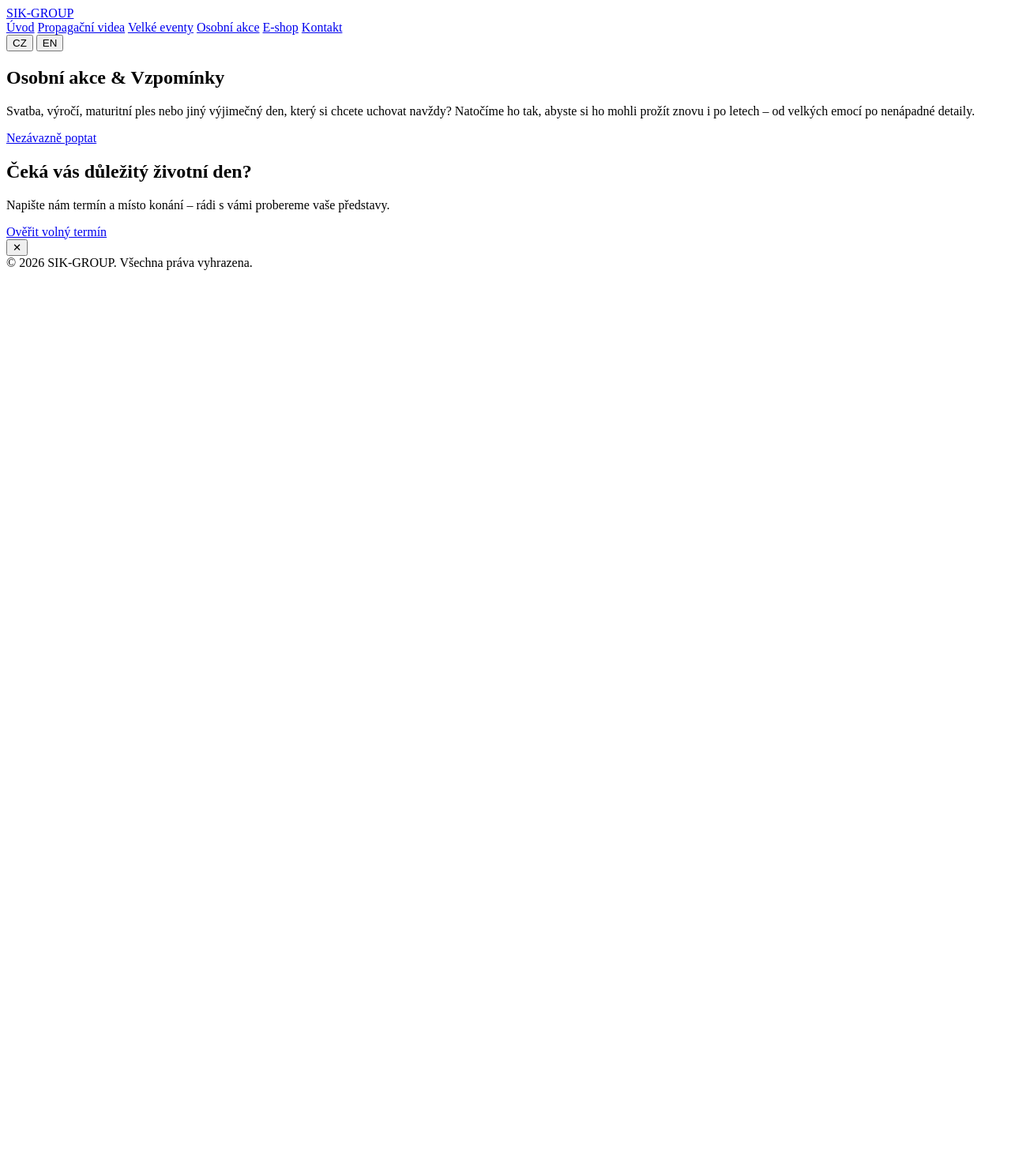
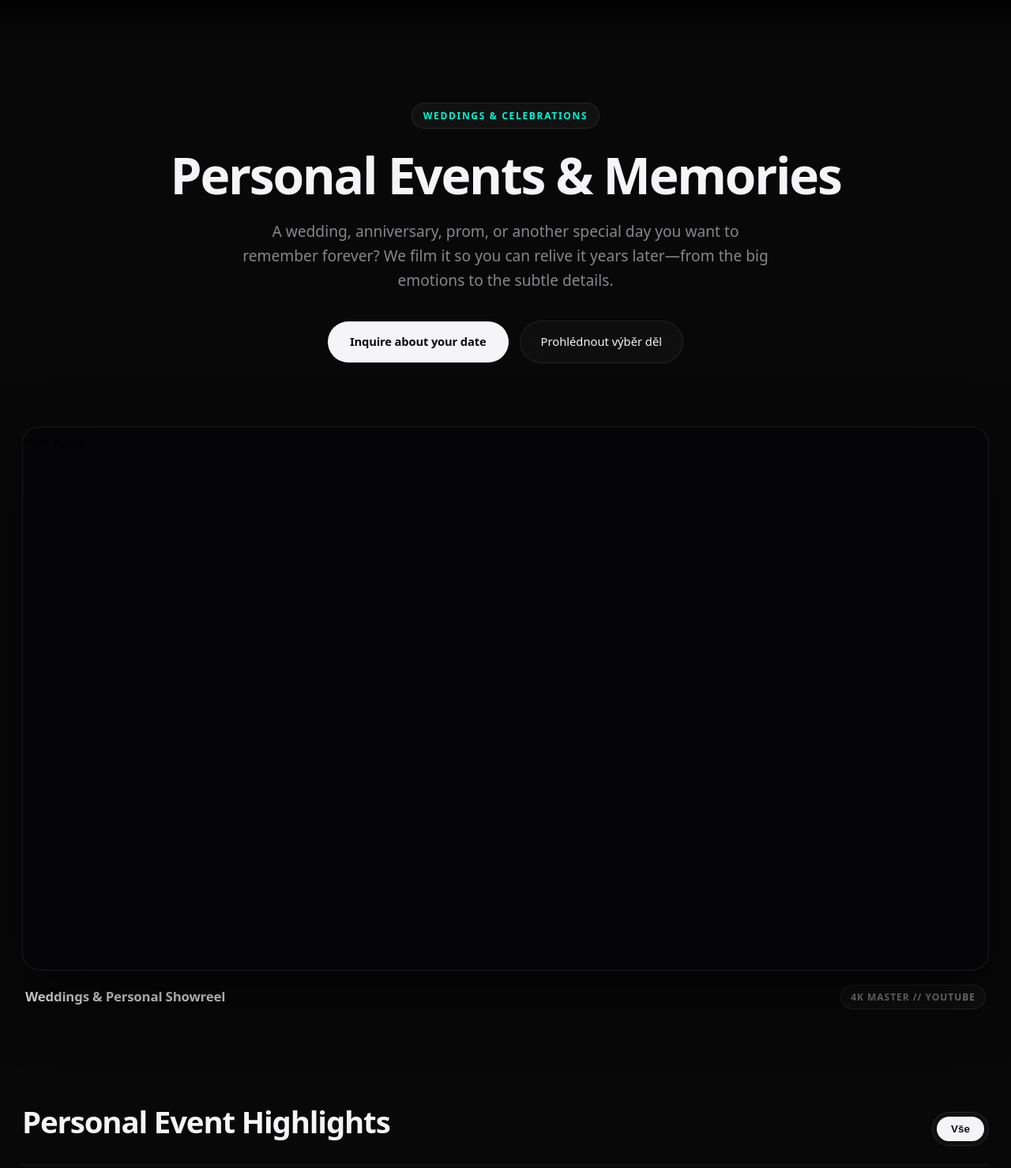
Before and after one commit to JakubSimoncic/sik-group, a plain HTML site: page public/pages/osobni_akce.html in a window 1280 px wide. Shown: the top 1479 px of the page at 79% size. Before the commit the page ends 800 px from the top, so only its background shows below. Drawn offline with Linux system fonts and the light colour scheme.

Commit message:
Refactor osobni_akce.html structure and styles

```diff
--- a/public/pages/osobni_akce.html
+++ b/public/pages/osobni_akce.html
@@ -4,81 +4,67 @@
     <meta charset="UTF-8">
     <meta name="viewport" content="width=device-width, initial-scale=1.0">
     <title>SIK-GROUP | Osobní akce & Svatby</title>
+    <link rel="stylesheet" href="../css/style.css">
     <link rel="stylesheet" href="../css/sluzby.css">
 </head>
 <body data-service="osobni_akce">
 
-    <header class="service-navbar">
-        <div class="container service-nav-inner">
-            <a href="../../index.html" class="service-logo">SIK<span>-GROUP</span></a>
-            <nav class="service-nav-links">
-                <a href="../../index.html" data-nav-key="home">Úvod</a>
-                <a href="propagace.html" data-nav-key="propagace">Propagační videa</a>
-                <a href="firemni_akce.html" data-nav-key="firemni">Velké eventy</a>
-                <a href="osobni_akce.html" class="active" data-nav-key="osobni">Osobní akce</a>
-                <a href="e-shop.html" data-nav-key="eshop">E-shop</a>
-                <a href="kontakt.html" data-nav-key="kontakt">Kontakt</a>
-            </nav>
-            <div class="lang-switch-group">
-                <button type="button" class="lang-btn active" data-lang="cz" onclick="setServiceLanguage('cz')">CZ</button>
-                <button type="button" class="lang-btn" data-lang="en" onclick="setServiceLanguage('en')">EN</button>
-            </div>
-        </div>
-    </header>
+    <header id="navbar" class="navbar"></header>
 
-    <main>
-        <section class="service-hero">
-            <div class="container">
-                <span class="service-badge" id="srv-badge"></span>
-                <h1 id="srv-title"></h1>
-                <p id="srv-subtitle"></p>
-                <a href="../../index.html#booking" class="btn-accent" id="srv-cta-btn">Nezávazně poptat</a>
+    <main class="srv-page">
+        <section class="srv-hero">
+            <div class="srv-container">
+                <span class="srv-eyebrow" id="srv-eyebrow"></span>
+                <h1 class="srv-title" id="srv-title"></h1>
+                <p class="srv-subtitle" id="srv-subtitle"></p>
+                <div class="srv-hero-actions">
+                    <a href="../../index.html#booking" class="srv-btn-primary" id="srv-cta-primary"></a>
+                    <a href="#vyber-del" class="srv-btn-secondary" id="srv-cta-secondary"></a>
+                </div>
             </div>
         </section>
 
-        <section class="showreel-section">
-            <div class="container">
-                <h2 class="section-heading" id="srv-showreel-title"></h2>
-                <div class="showreel-frame" id="srv-showreel-container"></div>
+        <section class="srv-showreel">
+            <div class="srv-container">
+                <div class="srv-stage-frame" id="srv-stage-frame"></div>
+                <div class="srv-stage-meta">
+                    <span class="srv-stage-title" id="srv-stage-title"></span>
+                    <span class="srv-spec-pill" id="srv-stage-spec"></span>
+                </div>
             </div>
         </section>
 
-        <section class="gallery-section">
-            <div class="container">
-                <h2 class="section-heading" id="srv-gallery-title"></h2>
-                <div class="video-grid" id="srv-video-grid"></div>
+        <section class="srv-works" id="vyber-del">
+            <div class="srv-container">
+                <div class="srv-works-header">
+                    <h2 class="srv-section-title" id="srv-works-title"></h2>
+                    <div class="srv-filter-bar" id="srv-filter-bar"></div>
+                </div>
+                <div class="srv-works-grid" id="srv-works-grid"></div>
             </div>
         </section>
 
-        <section class="deliverables-section">
-            <div class="container">
-                <h2 class="section-heading" id="srv-deliverables-title"></h2>
-                <div class="deliverables-grid" id="srv-deliverables-grid"></div>
+        <section class="srv-specs-section">
+            <div class="srv-container">
+                <h2 class="srv-section-title" id="srv-specs-title"></h2>
+                <div class="srv-specs-grid" id="srv-specs-grid"></div>
             </div>
         </section>
 
-        <section class="bottom-cta-section">
-            <div class="container">
-                <div class="bottom-cta-box">
+        <section class="srv-cta-section">
+            <div class="srv-container">
+                <div class="srv-cta-banner">
                     <h2 id="srv-bottom-title"></h2>
                     <p id="srv-bottom-text"></p>
-                    <a href="../../index.html#booking" class="btn-accent" id="srv-bottom-btn">Rezervovat termín</a>
+                    <a href="../../index.html#booking" class="srv-btn-primary" id="srv-bottom-btn"></a>
                 </div>
             </div>
         </section>
     </main>
 
-    <div class="video-modal" id="video-modal">
-        <div class="video-modal-content">
-            <button type="button" class="video-modal-close" id="video-modal-close" aria-label="Zavřít">✕</button>
-            <div class="video-modal-player" id="video-modal-player"></div>
-        </div>
-    </div>
+    <footer id="footer" class="footer"></footer>
 
-    <footer class="service-footer">
-        <div class="container">© 2026 SIK-GROUP. Všechna práva vyhrazena.</div>
-    </footer>
-
+    <script src="../js/script.js"></script>
     <script src="../js/sluzby.js"></script>
 </body>
 </html>
```
